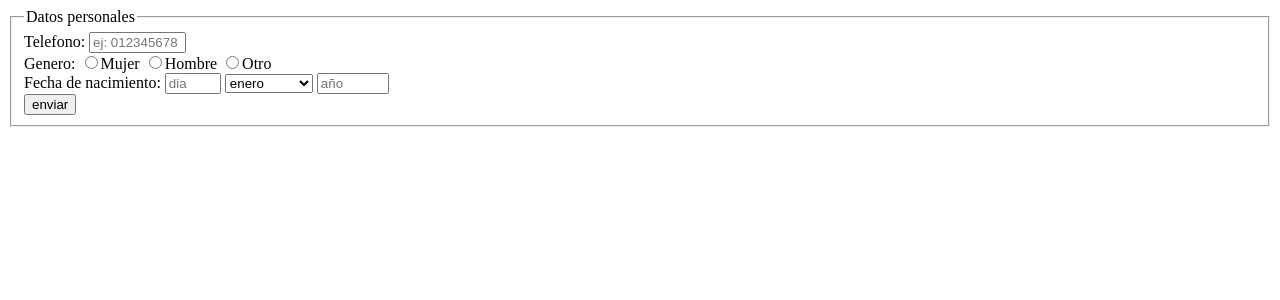
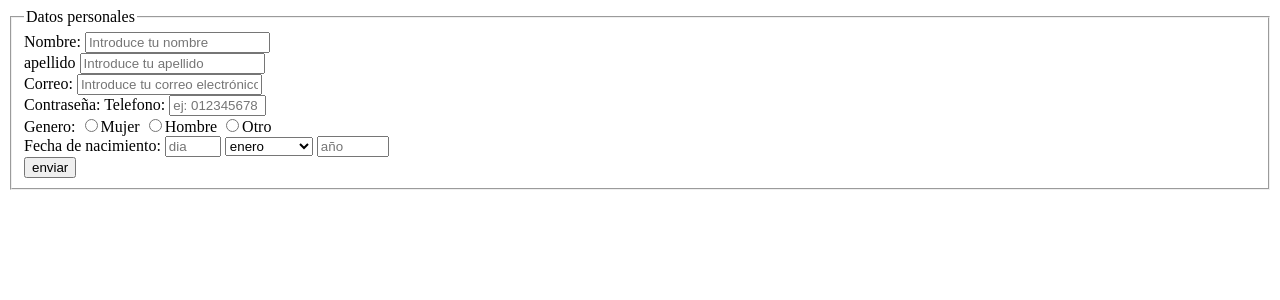
Before and after one commit to nataly-ticona/DWES-22-23, a PHP site: page /formularioPersonal.php in a window 1280 px wide. Shown: the top 300 px of the page. Run offline with PHP 8.4, Linux system fonts and the light colour scheme; data that the repository does not hold is empty.

Commit message:
10/11/2022_3

```diff
--- a/Tema_4/Formularios/fiormularioExamen/formularioPersonal.php
+++ b/Tema_4/Formularios/fiormularioExamen/formularioPersonal.php
@@ -10,6 +10,17 @@
     <fieldset>
         <legend>Datos personales</legend>
         <form action="" method="post">
+        <label for="nombre">Nombre: </label>
+
+            <input type="text" name="nombre" id="nombre" placeholder="Introduce tu nombre"><br>
+            <label for="apellido">apellido</label>
+
+            <input type="text" name="apellido" id="apellido" placeholder="Introduce tu apellido"><br>
+            <label for="correo">Correo: </label>
+
+            <input type="email" name="correo" id="correo" placeholder="Introduce tu correo electrónico"><br>
+            <label for="contrasenia">Contraseña: </label>
+
             <label for="telefono"> Telefono: </label>
             <input type="tel" name="telefono" id="telefono" size="9" pattern="[0-9]{9}" placeholder="ej: 012345678">
             <br>
```
Also changed, not shown: Tema_4/Formularios/fiormularioExamen/Telefono.php (added, +12 -0 lines), Tema_4/Formularios/fiormularioExamen/Anio.php (added), Tema_4/Formularios/fiormularioExamen/Dia.php (added), Tema_4/Formularios/fiormularioExamen/Mes.php (added).
